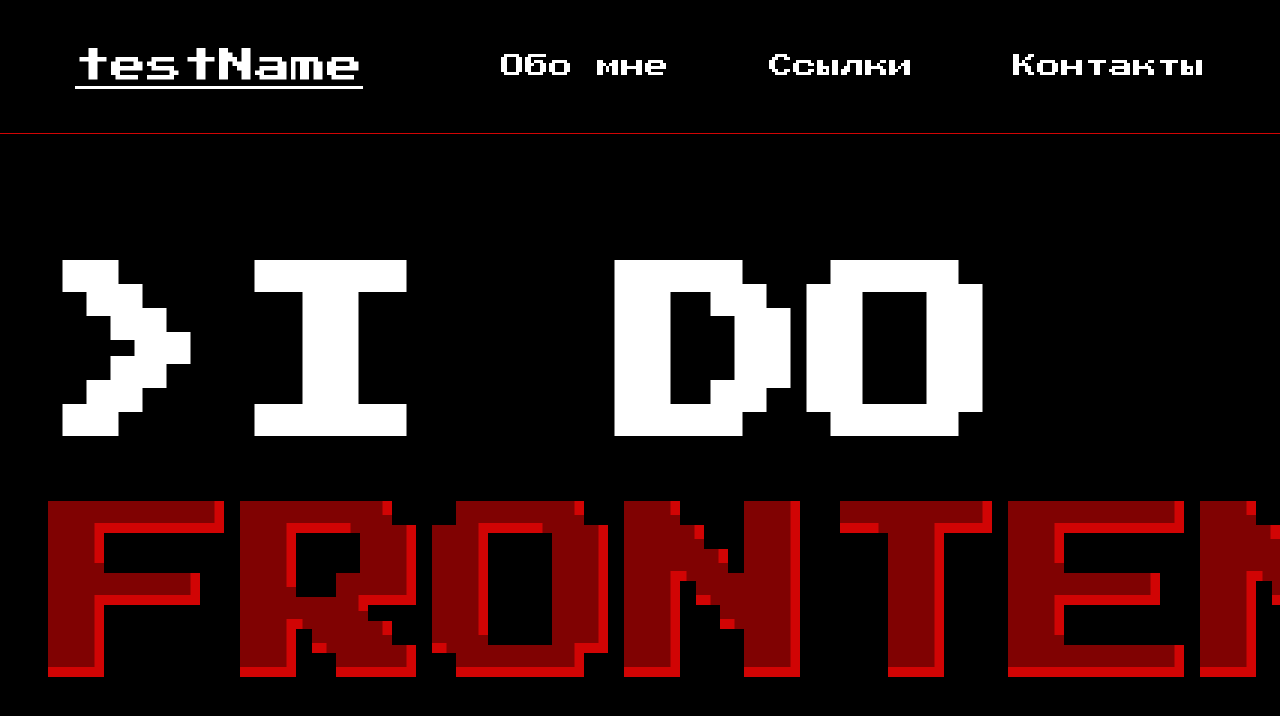
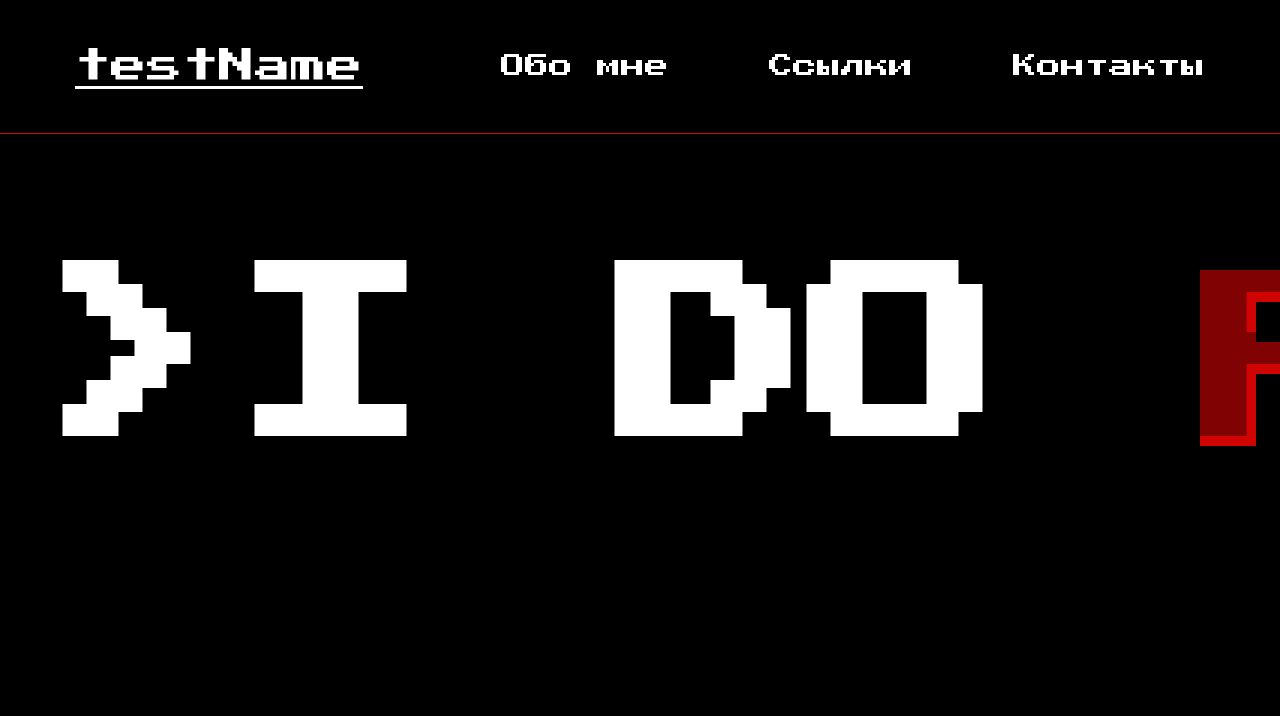
Before and after one commit to madanimatronic/personal-website, a Next.js app: page / in a window 1280 px wide. Shown: the top 716 px of the page. Built offline with nearby package versions, Linux system fonts and the light colour scheme; a web font is replaced by a local one.

Commit message:
feat: add hero animation

```diff
--- a/src/components/TerminalHero/TerminalHero.module.scss
+++ b/src/components/TerminalHero/TerminalHero.module.scss
@@ -4,24 +4,76 @@
 }
 
 .message {
+  display: inline-block;
+  position: relative;
   font-size: inherit;
+  left: 1em;
+
+  &::before {
+    position: absolute;
+    transform: translate(-100%);
+    content: '>';
+  }
+
+  &::after {
+    // Альтернативный вид каретки
+    // @extend .accent;
+    content: '_';
+    position: absolute;
+    transform: translate(10%, -0.05em);
+    bottom: 0;
+    animation: blink-caret 1s step-end infinite;
+  }
+}
+
+.animatedMessage {
+  display: inline-block;
 }
 
 .accent {
   // Вариант 1:
-  color: #00000063;
-  text-shadow: 0.05em 0.05em #d10404;
+  color: #800202;
+  // color: #00000063;
+  // text-shadow: 0.05em 0.05em #d10404;
   // Вариант 2:
   // text-shadow: 0.05em 0.05em rgb(209, 4, 199);
 
-  // animation: 0.3s ease-in-out 0s forwards animateShadow;
+  animation: 0.3s ease-in-out 1.1s forwards animateShadow;
 }
 
-// @keyframes animateShadow {
-//   0% {
-//     text-shadow: 0em 0em rgb(209, 4, 199);
-//   }
-//   100% {
-//     text-shadow: 0.05em 0.05em rgb(209, 4, 199);
-//   }
-// }
+.typewriterEffect {
+  overflow: hidden;
+  white-space: nowrap;
+  // Регулируемое
+  // letter-spacing: 0.15em;
+  animation: typing 1s steps(22, end);
+}
+
+@keyframes typing {
+  from {
+    width: 0;
+  }
+  to {
+    width: 100%;
+  }
+}
+
+@keyframes blink-caret {
+  from,
+  to {
+    opacity: 1;
+  }
+  50% {
+    opacity: 0;
+  }
+}
+
+@keyframes animateShadow {
+  0% {
+    text-shadow: 0em 0em #d10404;
+  }
+  100% {
+    color: #00000063;
+    text-shadow: 0.05em 0.05em #d10404;
+  }
+}
--- a/src/components/TerminalHero/index.tsx
+++ b/src/components/TerminalHero/index.tsx
@@ -19,19 +19,10 @@ export const TerminalHero: FC<TerminalHeroProps> = ({
   return (
     <div className={clsx(s.hero, additionalClassName)}>
       <h1 className={s.message}>
-        {'>'}
-        {'I DO'} {/* Первый вариант выделения */}
-        <span className={s.accent}>FRONTEND</span>_
-        {/* Второй вариант выделения */}
-        {/* <span
-        style={{
-          backgroundColor: '#d10404',
-          color: 'black',
-        }}
-      >
-        FRONTEND
-      </span>
-      _ */}
+        <span className={clsx(s.animatedMessage, s.typewriterEffect)}>
+          {'I DO '}
+          <span className={s.accent}>FRONTEND</span>
+        </span>
       </h1>
     </div>
   );
```
